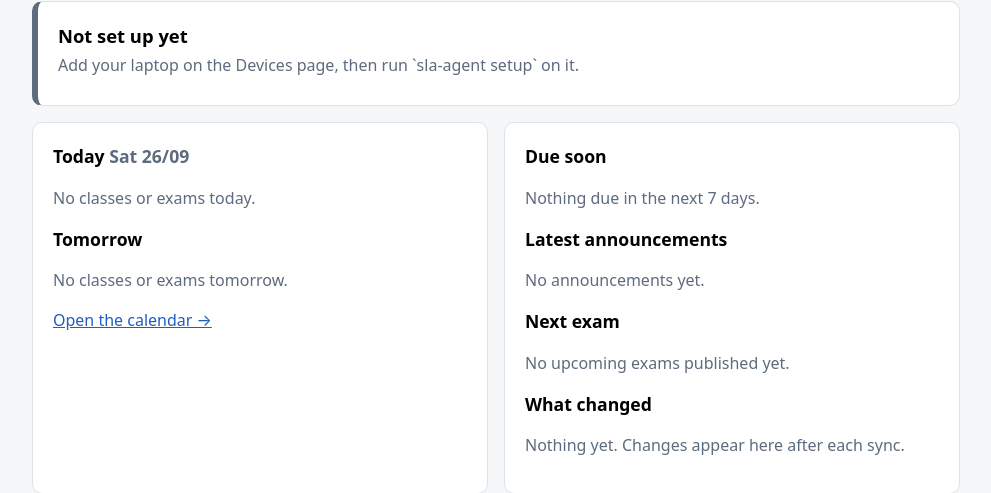
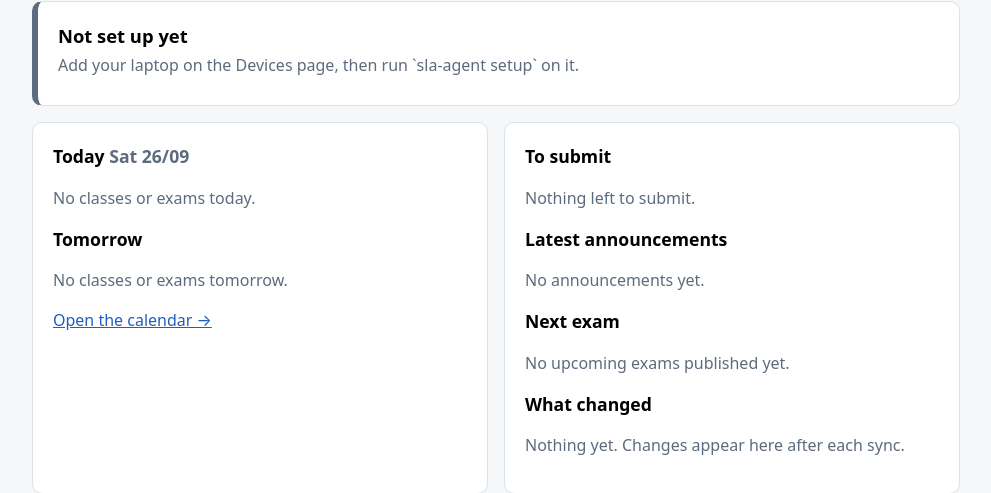
Before and after one commit to nguyenkhangvy/School-Life-Assistant, a Flask app: page /school/ in a window 1280 px wide. Shown: the part 213-706 px from the top of the page, without its empty margins (144-1135 px from the left). Run offline with Flask 3, Linux system fonts and the light colour scheme; the visitor is signed in with stand-in values (Sample User, id 1); data comes from the database, SQL or seed files in the repository; data that the repository does not hold is empty.

Commit message:
feat(school): To submit box with direct links; done deadlines get a check mark
Co-Authored-By: Claude Haiku 4.5 <noreply@anthropic.com>

```diff
--- a/app/school/routes.py
+++ b/app/school/routes.py
@@ -24,6 +24,9 @@ from app.school.services.sync_status import RunInfo, describe, system_lines
 from app.timeutil import utcnow
 
 bp = Blueprint("school", __name__, url_prefix="/school")
+
+OVERDUE_DAYS = 7  # a missed assignment stays in "To submit" this long
+DONE = ("needs_grading", "graded", "exempt")
 
 
 @bp.app_template_filter("vn_time")
@@ -110,9 +113,9 @@ def index():
     ).scalars().all()
     lines = system_lines([RunInfo(r.status, r.started_at, r.finished_at, r.error_code, r.error_message, r.sections)
                           for r in recent], now)
-    due_soon = db.session.execute(
-        select(SchoolBbAssignment).filter_by(user_id=current_user.id)
-        .where(SchoolBbAssignment.due_at >= now, SchoolBbAssignment.due_at < now + timedelta(days=7))
+    to_submit = db.session.execute(
+        select(SchoolBbAssignment).filter_by(user_id=current_user.id, status="not_graded")
+        .where(SchoolBbAssignment.due_at >= now - timedelta(days=OVERDUE_DAYS))
         .order_by(SchoolBbAssignment.due_at)
     ).scalars().all()
     latest_announcements = db.session.execute(
@@ -128,7 +131,8 @@ def index():
         tomorrow_items=schedule.items_on(current_user.id, today + timedelta(days=1)),
         next_exam=next_exam,
         changes=changes,
-        due_soon=due_soon,
+        to_submit=to_submit,
+        now=now,
         latest_announcements=latest_announcements,
     )
 
@@ -175,7 +179,8 @@ def calendar_feed():
     events = [_calendar_event(item) for item in items]
     for deadline in schedule.deadlines_between(current_user.id, schedule.day_start_utc(start), schedule.day_start_utc(end)):
         events.append({
-            "title": f"Due {vn_clock(deadline.due_at)}: {deadline.name} · {deadline.course.name}",
+            "title": f"{'✓ ' if deadline.status in DONE else ''}Due {vn_clock(deadline.due_at)}: "
+                     f"{deadline.name} · {deadline.course.name}",
             "start": schedule.vietnam_date(deadline.due_at).isoformat(),
             "allDay": True,
             "classNames": ["event-due"],
--- a/app/static/css/style.css
+++ b/app/static/css/style.css
@@ -254,3 +254,7 @@ code { font-family: ui-monospace, Consolas, monospace; font-size: 0.95em; }
 .bb-materials li { margin-bottom: 6px; }
 /* Blackboard names like "Entrepreneurship_S1_2026-27_G01" have no spaces to wrap at. */
 h1, .module-card h2, .bb-item h3 { overflow-wrap: anywhere; }
+
+/* School: To submit */
+.item.is-overdue { border-left-color: var(--error); }
+.badge-overdue { background: var(--error); color: #fff; }
--- a/app/templates/school/index.html
+++ b/app/templates/school/index.html
@@ -24,19 +24,19 @@
     </section>
 
     <section class="card">
-      <h2>Due soon</h2>
-      {% if due_soon %}
+      <h2>To submit</h2>
+      {% if to_submit %}
         <ul class="items">
-          {% for a in due_soon %}
-            <li class="item item-due">
-              <span class="item-time">{{ a.due_at | vn_time }}</span>
+          {% for a in to_submit %}
+            <li class="item item-due{% if a.due_at < now %} is-overdue{% endif %}">
+              <span class="item-time">{{ a.due_at | vn_time }}{% if a.due_at < now %} <span class="badge badge-overdue">Overdue</span>{% endif %}</span>
               <span class="item-title">{{ a.name }}</span>
-              <span class="item-meta">{{ a.course.name }}</span>
+              <span class="item-meta">{{ a.course.name }} · <a href="{{ a.url }}" target="_blank" rel="noopener noreferrer">Open assignment ↗</a></span>
             </li>
           {% endfor %}
         </ul>
       {% else %}
-        <p class="muted">Nothing due in the next 7 days.</p>
+        <p class="muted">Nothing left to submit.</p>
       {% endif %}
 
       <h2>Latest announcements</h2>
```
Also changed, not shown: tests/test_school_blackboard_pages.py (+43 -9 lines).
